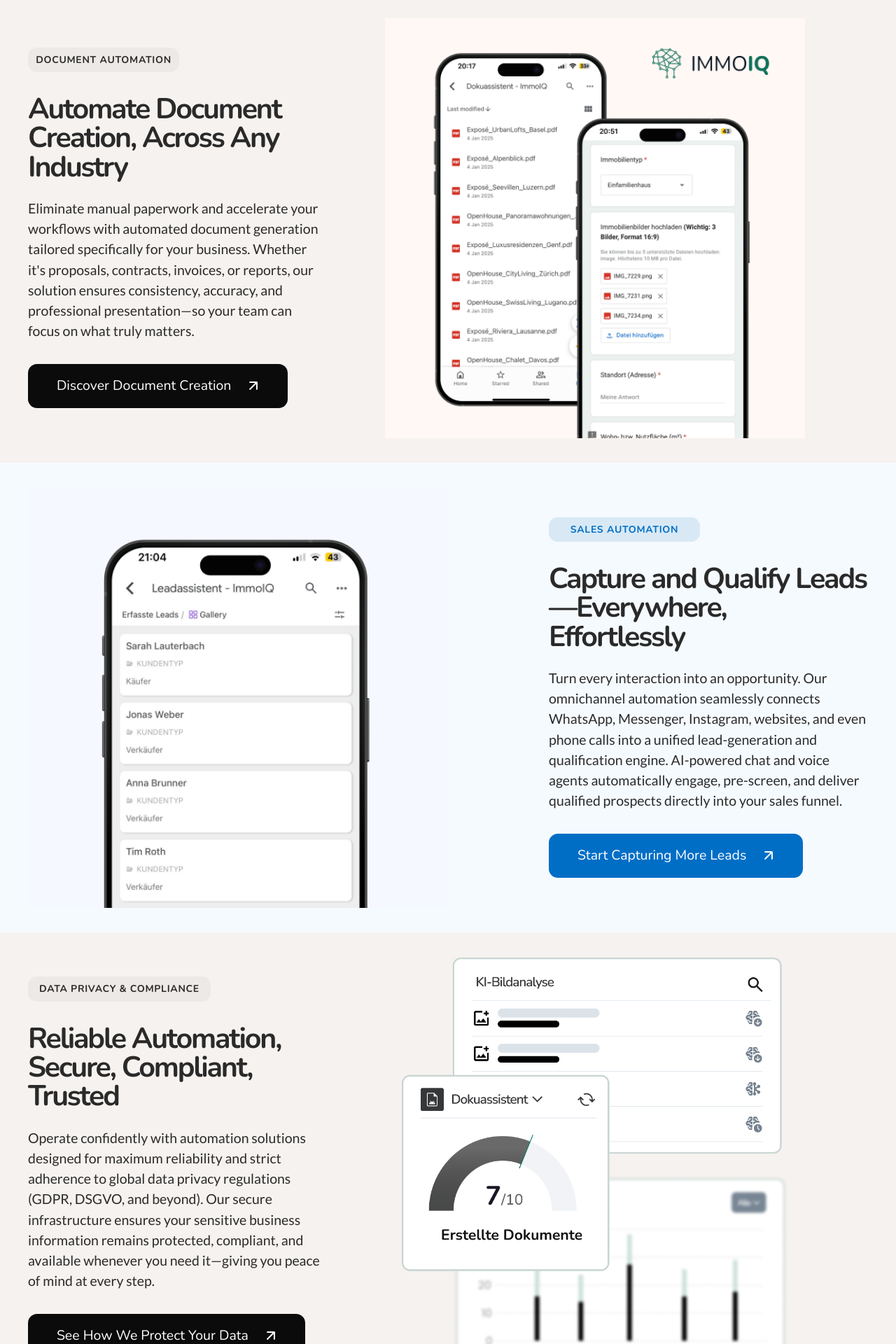
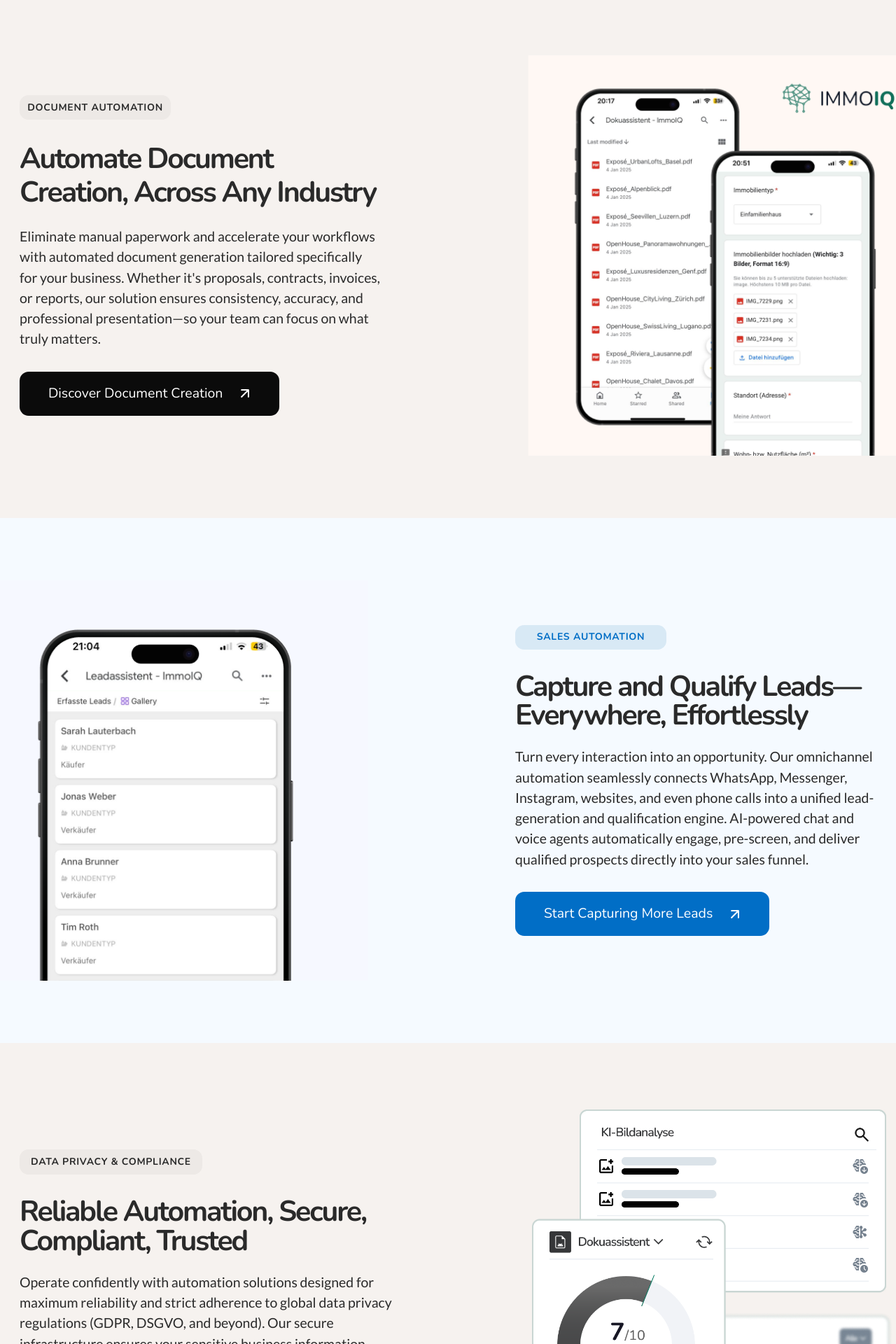
Before and after one commit to anonfaded/dotwebv3, a Next.js app: page /en in a window 1280 px wide. Shown: the part 1920-3840 px from the top of the page at 70% size. Built offline with nearby package versions, Linux system fonts and the light colour scheme.

Commit message:
refactor sections: update layout and dimensions for DocumentAutomation, SalesAutomation, and Privacy sections

```diff
--- a/src/components/sections/DocumentAutomationSection.tsx
+++ b/src/components/sections/DocumentAutomationSection.tsx
@@ -1,17 +1,15 @@
 "use client";
-
 import Image from 'next/image';
 import Link from 'next/link';
-
 export default function DocAutomationSection() {
   return (
-    <section className="bg-[#F6F2EF] relative overflow-hidden min-h-[671px] py-16 lg:h-[671px] lg:py-0">
+    <section className="bg-[#F6F2EF] relative overflow-hidden min-h-[671px] py-16 lg:h-[750px] lg:py-0">
       <div className="container mx-auto px-4 relative z-10 h-full flex items-center">
-        <div className="max-w-[1200px] mx-auto w-full">
+        <div className="max-w-[1144px] mx-auto w-full">
           {/* Content Grid */}
           <div className="flex flex-col lg:flex-row items-center">
             {/* Left Content - Text Section */}
-            <div className="w-full lg:w-1/2 lg:mr-auto lg:max-w-[480px] mb-8 lg:mb-0 order-1">
+            <div className="w-full lg:w-[55%] mb-8 lg:mb-0 order-1 pr-24 -ml-10">
               <div
                 className="w-[216px] h-[35px] bg-[#EDE9E6] rounded-[12.54px] mb-8 flex items-center justify-center"
               >
@@ -19,7 +17,7 @@ export default function DocAutomationSection() {
                   DOCUMENT AUTOMATION
                 </span>
               </div>
-              <h2 className="font-nunito text-[32px] lg:text-[41.2px] font-bold leading-tight lg:leading-[41.2px] tracking-[-2.17px] text-[#2A2A2A] mb-6">
+              <h2 className="font-nunito text-[32px] lg:text-[41.2px] font-bold leading-tight lg:leading-[48px] tracking-[-2.17px] text-[#2A2A2A] mb-6">
                 Automate Document Creation, Across Any Industry
               </h2>
               <p className="font-lato text-[16px] lg:text-[19.51px] leading-relaxed lg:leading-[29.27px] text-[#2A2A2A] mb-8">
@@ -39,10 +37,9 @@ export default function DocAutomationSection() {
                 </svg>
               </Link>
             </div>
-
             {/* Right Content - Image */}
-            <div className="w-full lg:w-[65%] mt-8 lg:mt-0 order-2">
-              <div className="relative w-full aspect-[16/9] max-w-[1000px] h-[600px] mx-auto lg:mx-0">
+            <div className="w-full lg:w-[50%] mt-8 lg:mt-0 order-2 lg:translate-x-[20%]">
+              <div className="relative w-full aspect-[16/9] max-w-[800px] h-[800px] mx-auto lg:mx-0">
                 <Image
                   src="/document-automation.png"
                   alt="Document Automation Interface"
--- a/src/components/sections/PrivacySection.tsx
+++ b/src/components/sections/PrivacySection.tsx
@@ -5,13 +5,13 @@ import Link from 'next/link';
 
 export default function PrivacySection() {
   return (
-    <section className="bg-[#F6F2EF] relative overflow-hidden min-h-[671px] py-16 lg:h-[671px] lg:py-0">
+    <section className="bg-[#F6F2EF] relative overflow-hidden min-h-[671px] py-16 lg:h-[750px] lg:py-0">
       <div className="container mx-auto px-4 relative z-10 h-full flex items-center">
-        <div className="max-w-[1200px] mx-auto w-full">
+        <div className="max-w-[1144px] mx-auto w-full">
           {/* Content Grid */}
           <div className="flex flex-col lg:flex-row items-center">
             {/* Left Content - Text Section */}
-            <div className="w-full lg:w-1/2 lg:mr-auto lg:max-w-[480px] mb-8 lg:mb-0 order-1">
+            <div className="w-full lg:w-[55%] mb-8 lg:mb-0 order-1 pr-24 -ml-10">
               <div
                 className="w-auto inline-flex h-auto px-4 py-2 bg-[#EDE9E6] rounded-[12.54px] mb-8 items-center justify-center"
               >
@@ -41,8 +41,8 @@ export default function PrivacySection() {
             </div>
 
             {/* Right Content - Image */}
-            <div className="w-full lg:w-[65%] mt-8 lg:mt-0 order-2">
-              <div className="relative w-full aspect-[16/9] max-w-[1000px] h-[600px] mx-auto lg:mx-0">
+            <div className="w-full lg:w-[45%] mt-8 lg:mt-0 order-2 lg:translate-x-[20%]">
+  <div className="relative w-full aspect-[16/9] max-w-[800px] h-[800px] mx-auto lg:mx-0">
                 <Image
                   src="/data-privacy.png"
                   alt="Privacy & Security Interface"
--- a/src/components/sections/SalesAutomationSection.tsx
+++ b/src/components/sections/SalesAutomationSection.tsx
@@ -6,14 +6,14 @@ import Link from 'next/link';
 
 export default function SalesAutomationSection() {
   return (
-    <section className="bg-[#F5FAFF] relative overflow-hidden min-h-[671px] py-16 lg:h-[671px] lg:py-0">
+    <section className="bg-[#F5FAFF] relative overflow-hidden min-h-[671px] py-16 lg:h-[750px] lg:py-0">
       <div className="container mx-auto px-4 relative z-10 h-full flex items-center">
-        <div className="max-w-[1200px] mx-auto w-full">
+        <div className="max-w-[1144px] mx-auto w-full">
           {/* Content Grid - Updated spacing */}
-          <div className="flex flex-col lg:flex-row items-center lg:gap-36">
+          <div className="flex flex-col lg:flex-row items-center">
             {/* Left Content - Image */}
-            <div className="w-full lg:w-[50%] mt-8 lg:mt-0 order-2 lg:order-1">
-              <div className="relative w-full aspect-[16/9] max-w-[1000px] h-[600px] mx-auto">
+            <div className="w-full lg:w-[50%] mt-8 lg:mt-0 order-2 lg:order-1 lg:translate-x-[-20%]">
+              <div className="relative w-full aspect-[16/9] max-w-[800px] h-[800px] mx-auto">
                 <Image
                   src="/sales-automation.png"
                   alt="Sales Automation Interface"
@@ -25,7 +25,7 @@ export default function SalesAutomationSection() {
             </div>
 
             {/* Right Content - Text Section */}
-            <div className="w-full lg:w-1/2 lg:ml-auto lg:max-w-[480px] mb-12 lg:mb-0 order-1 lg:order-2">
+            <div className="w-full lg:w-[55%] mb-12 lg:mb-0 order-1 lg:order-2 pl-24 -mr-10">
               <div
                 className="w-[216px] h-[35px] bg-[#d8e9f5] rounded-[12.54px] mb-8 flex items-center justify-center"
               >
```
